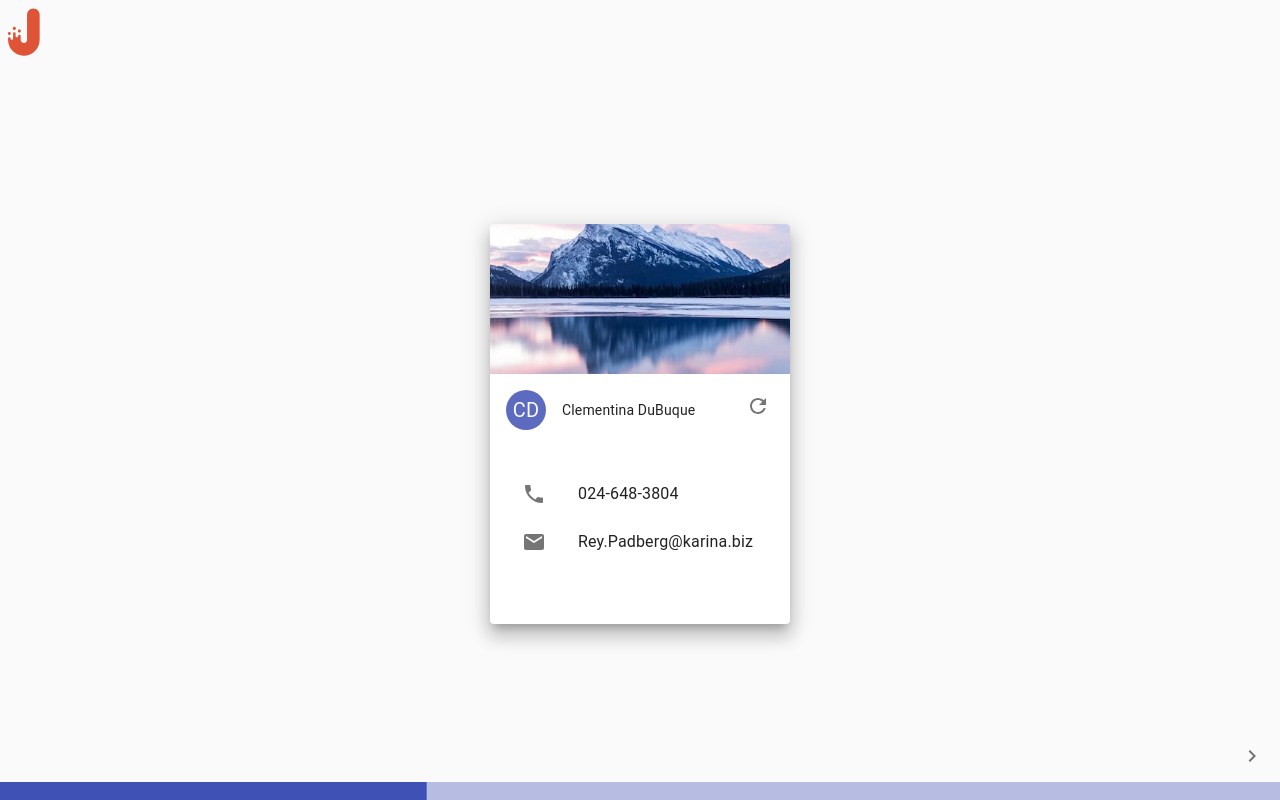
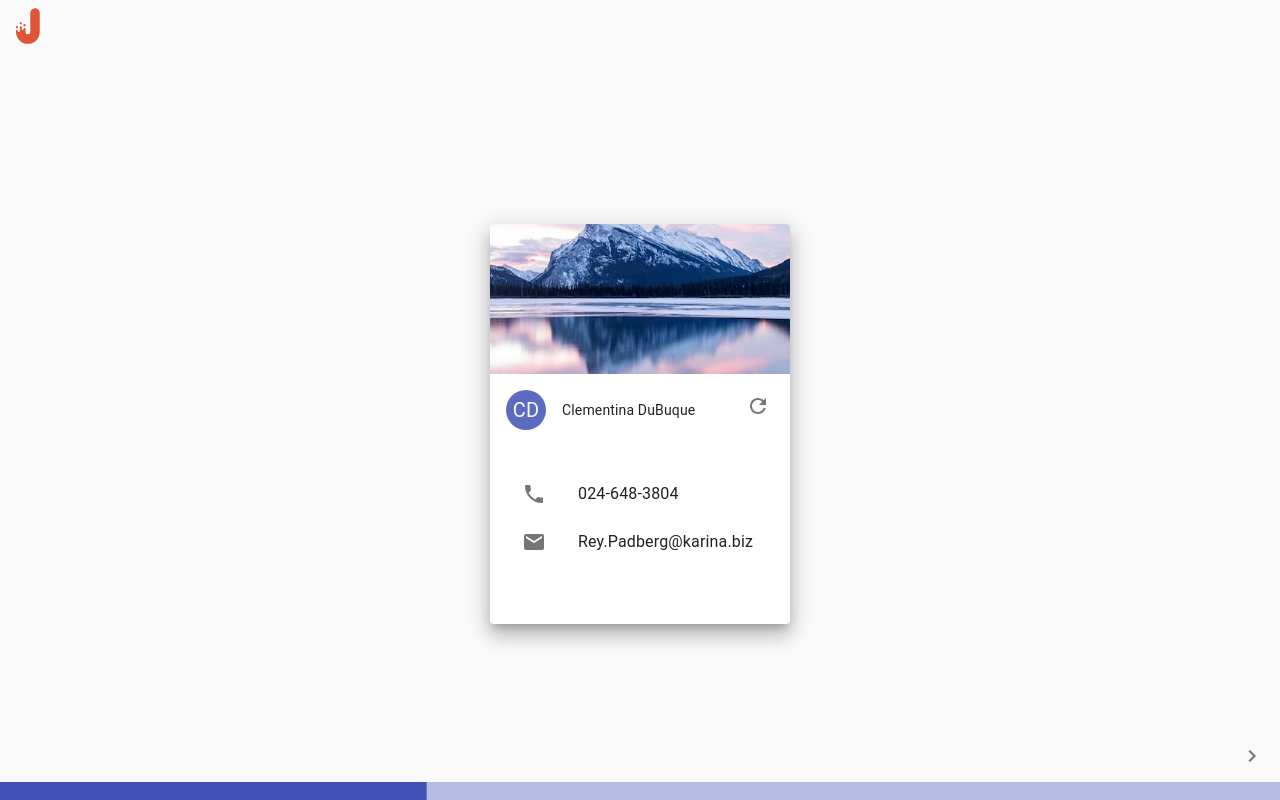
Before and after one commit to Alexander-Pomazan/hooks-meetup, a React (Create React App) app: page / in a window 1280 px wide. Built offline with nearby package versions, Linux system fonts and the light colour scheme.

Commit message:
move logo to presenter

```diff
--- a/src/App.js
+++ b/src/App.js
@@ -4,22 +4,13 @@ import Slide01 from './slides/01'
 import {
   CssBaseline,
   createMuiTheme,
-  MuiThemeProvider,
-  Box
+  MuiThemeProvider
 } from '@material-ui/core'
 
 const theme = createMuiTheme()
 
 export const App = () => (
   <MuiThemeProvider theme={theme}>
-    <Box
-      component="img"
-      src="/company-logo.svg"
-      position="absolute"
-      height={48}
-      left={8}
-      top={8}
-    />
     <CssBaseline />
     <Presenter>
       <Slide01 />
--- a/src/components/user-contacts.js
+++ b/src/components/user-contacts.js
@@ -16,7 +16,7 @@ export const UserContacts = ({ phone, email, loading }) => (
   <CardContent>
     <List>
       <Box height={48}>
-        <ListItem>
+        <ListItem title={phone}>
           <ListItemIcon>
             <Phone />
           </ListItemIcon>
@@ -25,9 +25,7 @@ export const UserContacts = ({ phone, email, loading }) => (
               loading ? (
                 <Skeleton variant="rect" />
               ) : (
-                <Typography title={phone} noWrap>
-                  {phone}
-                </Typography>
+                <Typography noWrap>{phone}</Typography>
               )
             }
           />
@@ -35,7 +33,7 @@ export const UserContacts = ({ phone, email, loading }) => (
       </Box>
 
       <Box height={48}>
-        <ListItem>
+        <ListItem title={email}>
           <ListItemIcon>
             <Email />
           </ListItemIcon>
--- a/src/presenter.js
+++ b/src/presenter.js
@@ -69,6 +69,15 @@ export const Presenter = ({ children }) => {
         {currentSlideComponent}
       </Box>
 
+      <Box
+        component="img"
+        src="/company-logo.svg"
+        position="absolute"
+        height={36}
+        left={16}
+        top={8}
+      />
+
       {!isFirstSlide(currentSlideNumber) && (
         <Box position="absolute" left={4} bottom={20}>
           <IconButton onClick={switchPrevSlide}>
--- a/src/slides/01/index.js
+++ b/src/slides/01/index.js
@@ -1,7 +1,5 @@
 import React, { Component } from 'react'
-
 import { UserInfo, UserContacts, Card } from 'src/components'
-
 import { fetchUserProfileData } from 'src/utils'
 
 class UserCard extends Component {
@@ -25,13 +23,11 @@ class UserCard extends Component {
 
   render() {
     const { user, loading } = this.state
-
     const { phone, email, name } = user
 
     return (
       <Card>
         <UserInfo name={name} loading={loading} onRefresh={this.loadUser} />
-
         <UserContacts loading={loading} phone={phone} email={email} />
       </Card>
     )
```
